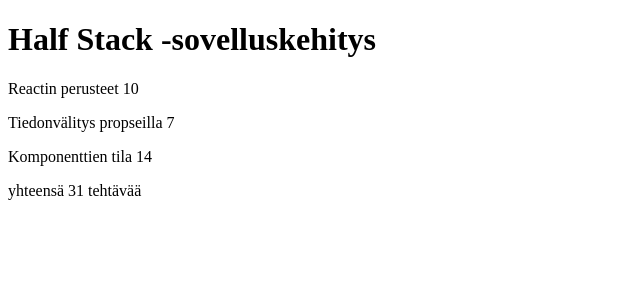
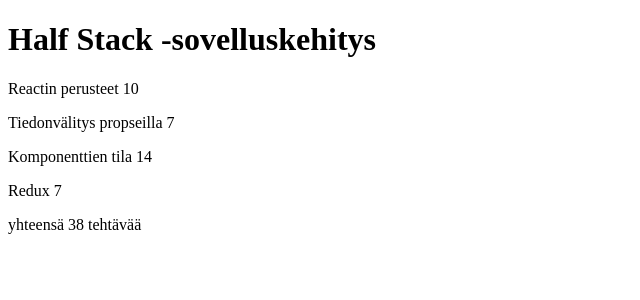
Before and after one commit to twaananen/FullStackOpen, a React (Create React App) app in the folder 1/: page / in a window 1280 px wide. Shown: the top 300 px of the page, without its empty margins (0-640 px from the left). Built offline with nearby package versions, Linux system fonts and the light colour scheme.

Commit message:
submission for exercises 2.2-2.3

```diff
--- a/1/src/index.js
+++ b/1/src/index.js
@@ -16,6 +16,10 @@ const kurssi = {
     {
       nimi: 'Komponenttien tila',
       tehtavia: 14
+    },
+    {
+      nimi: 'Redux',
+      tehtavia: 7
     }
   ]
 }
```
